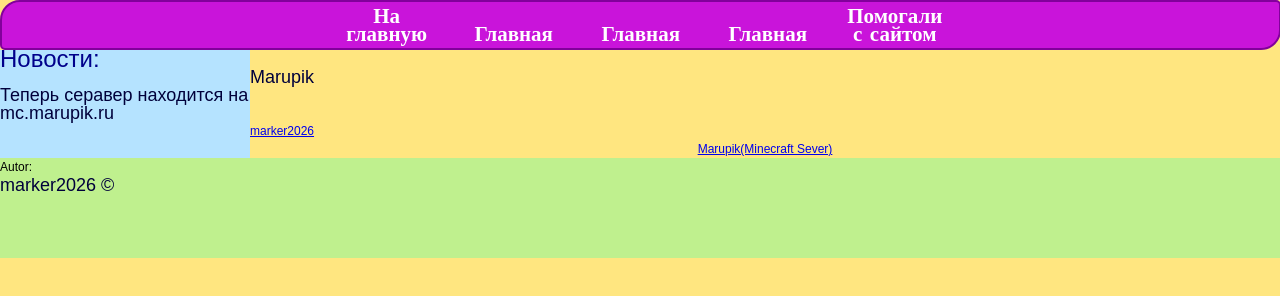
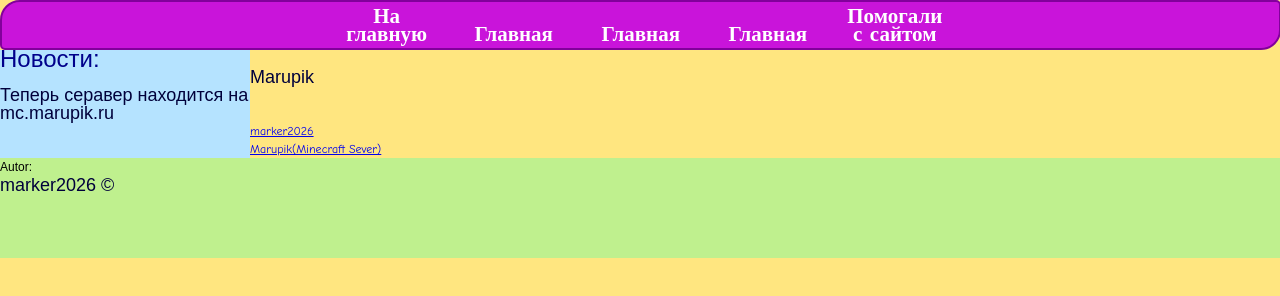
Before and after one commit to mishakTurbo2000/mishakTurbo2000.github.io, a plain HTML site: page help_with_site.html in a window 1280 px wide. Drawn offline with Linux system fonts and the light colour scheme.

Commit message:
Add files via upload

```diff
--- a/css/style.css
+++ b/css/style.css
@@ -121,6 +121,8 @@ a.expand:hover {
 }
 
 .help_with_site {
+	size: 150%;
+	font-family: 'Comic Sans MS';
 	text-align: left;
 	align-self: start;
 }
--- a/help_with_site.html
+++ b/help_with_site.html
@@ -28,7 +28,7 @@
 					<br><p>Marupik</p><br><br>
 					<p><ul>
                         <li class="help_with_site"><a href="vk.com/marker2026">marker2026</li>
-                        <li><a href="http://marupik.ru">Marupik(Minecraft Sever)</a></li>
+                        <li class="help_with_site"><a href="http://marupik.ru">Marupik(Minecraft Sever)</a></li>
                     </ul></p>
 				</div>
 
```
